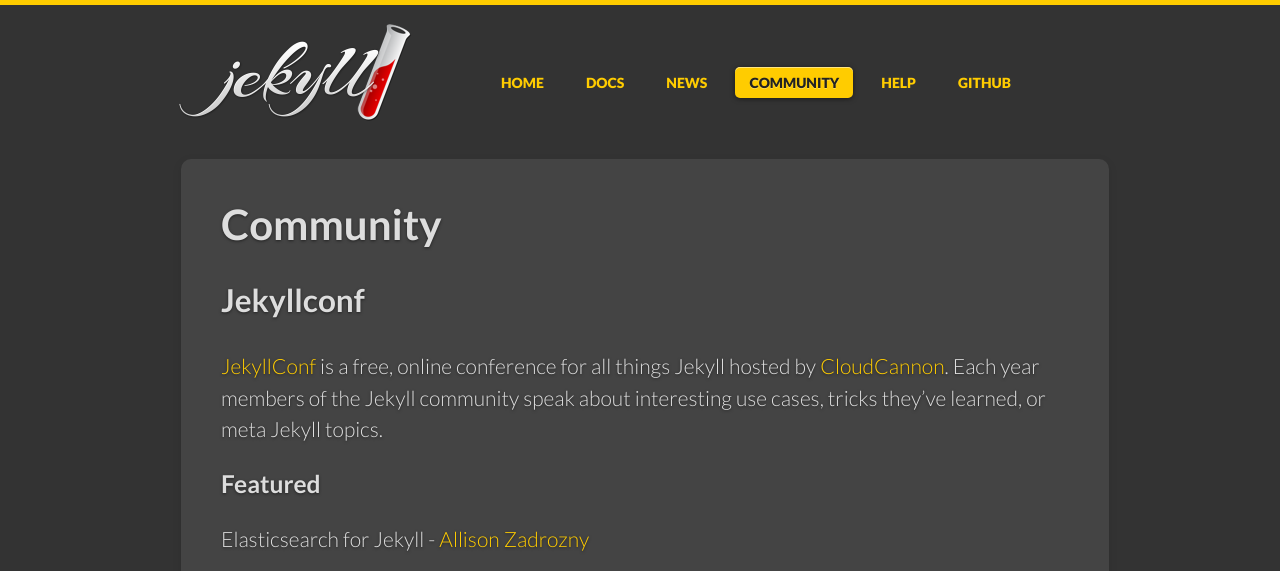
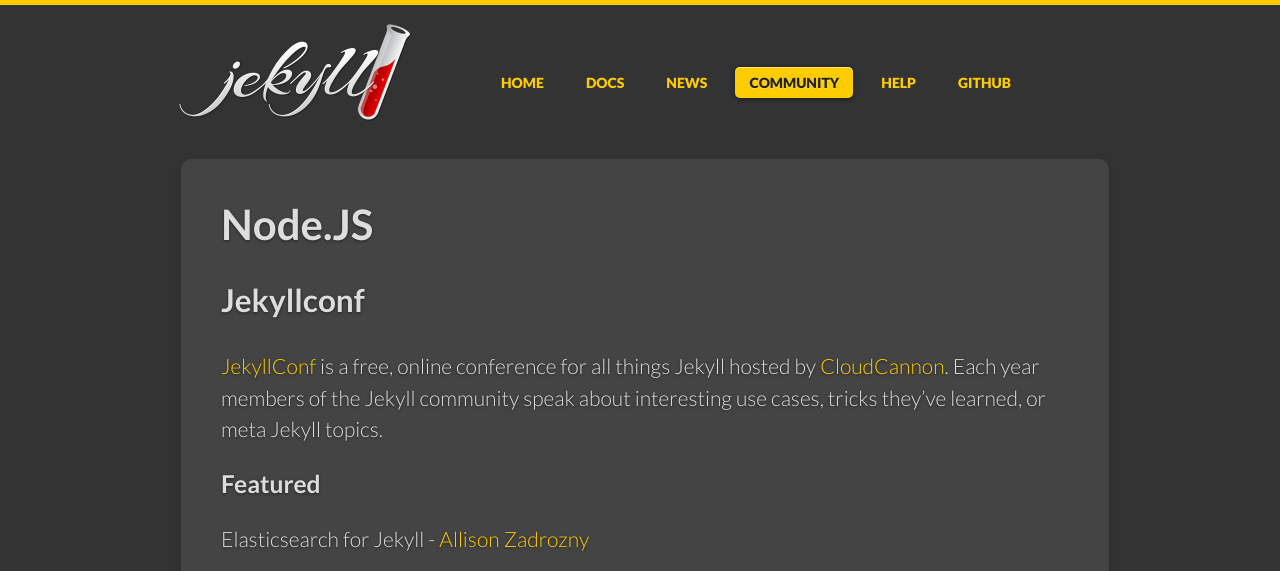
Before and after one commit to amit-upadhyay-IT/amit-upadhyay-IT.github.io, a Jekyll site: the page built from community/index.md, in a window 1280 px wide and 900 px high, cut to the strip 0-571 px from the top of the window. Built offline with Jekyll 4.4.1, drawn with Linux system fonts in a browser that asks for light colours; comment, search, counter and statistics services are not loaded.

```diff
--- a/community/index.md
+++ b/community/index.md
@@ -1,6 +1,6 @@
 ---
 layout: page
-title: Community
+title: Node.JS
 permalink: /community/
 ---
 
--- a/redirects/issues.html
+++ b/redirects/issues.html
@@ -1,4 +1,4 @@
 ---
 permalink: /issues.html
-redirect_to: https://github.com/amit-upadhyay-it/amit-upadhyay-it/issues
+redirect_to: https://github.com/amit-upadhyay-it/amit-upadhyay-it.github.io/issues
 ---
```
